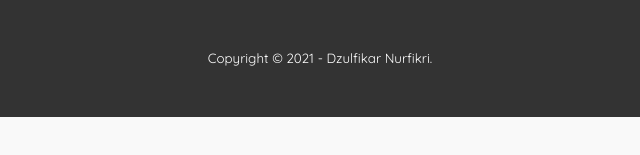
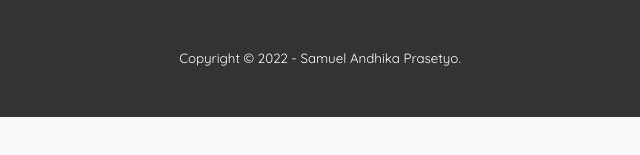
Before and after one commit to SamuelAndhika147/My-Profile, a plain HTML site: page Index.html in a window 1280 px wide. Shown: the part 2583-2738 px from the top of the page, 320-960 px from the left. Drawn offline with Linux system fonts and the light colour scheme.

Commit message:
Update Index.html

```diff
--- a/Index.html
+++ b/Index.html
@@ -145,7 +145,7 @@
     <!--footer part -->
     <footer>
         <div class="container">
-            <small>Copyright &copy; 2021 - Dzulfikar Nurfikri.</small>
+            <small>Copyright &copy; 2022 - Samuel Andhika Prasetyo.</small>
         </div>
     </footer>
 
```
